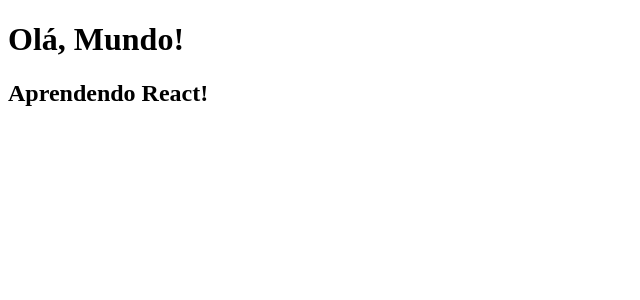
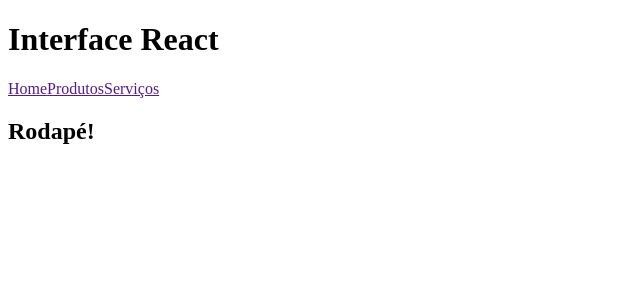
Before and after one commit to thiagoribeiro2003/meu-app, a React (Create React App) app: page / in a window 1280 px wide. Shown: the top 300 px of the page, without its empty margins (0-640 px from the left). Built offline with nearby package versions, Linux system fonts and the light colour scheme.

Commit message:
Separando componentes

```diff
--- a/src/App.jsx
+++ b/src/App.jsx
@@ -1,10 +1,16 @@
-function App() {
+import Cabecalho from "./Cabecalho";
+import Conteudo from "./Conteudo";
+import Rodape from "./Rodape";
+
+const App = () => {
   return (
-  <div>
-      <h1>Olá, Mundo!</h1>
-      <h2>Aprendendo React!</h2>
-  </div>
+    // Fragmento - tag vazia que serve para agrupar elementos sem ter que fazer uma nova div
+    <>
+      <Cabecalho />
+      <Conteudo />
+      <Rodape />
+    </>
   );
-}
+};
 
 export default App;
--- /dev/null
+++ b/src/Cabecalho.jsx
@@ -0,0 +1,11 @@
+import Menu from "./Menu";
+const Cabecalho = () => {
+  return (
+    <header>
+      <h1>Interface React</h1>
+      <Menu />
+    </header>
+  );
+};
+
+export default Cabecalho;
--- /dev/null
+++ b/src/Conteudo.jsx
@@ -0,0 +1,15 @@
+const Conteudo = () => {
+  return;
+  <main>
+    <section>
+      <h2>Conteúdo do site.....</h2>
+      <p>
+        Lorem ipsum dolor sit amet consectetur adipisicing elit. Ea
+        voluptatibus, voluptatum illum sequi blanditiis omnis veniam, esse
+        eveniet quasi libero, asperiores numquam quo atque fugit in ipsam. Modi,
+        nulla nemo.
+      </p>
+    </section>
+  </main>;
+};
+export default Conteudo;
--- /dev/null
+++ b/src/Menu.jsx
@@ -0,0 +1,10 @@
+const Menu = () => {
+  return (
+    <nav>
+      <a href="">Home</a>
+      <a href="">Produtos</a>
+      <a href="">Serviços</a>
+    </nav>
+  );
+};
+export default Menu;
--- /dev/null
+++ b/src/Rodape.jsx
@@ -0,0 +1,8 @@
+const Rodape = () => {
+  return (
+    <footer>
+      <h2>Rodapé!</h2>
+    </footer>
+  );
+};
+export default Rodape;
```
